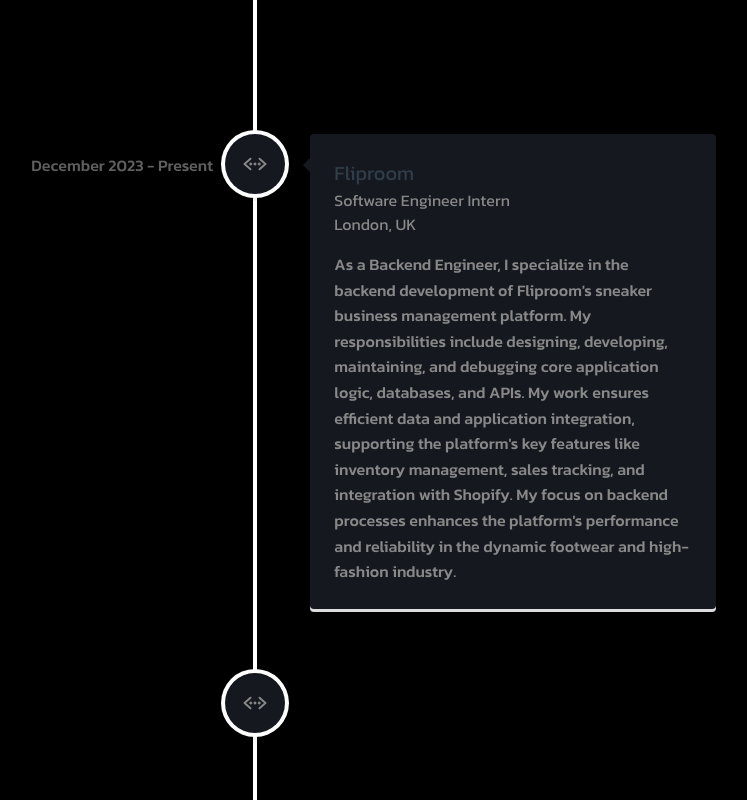
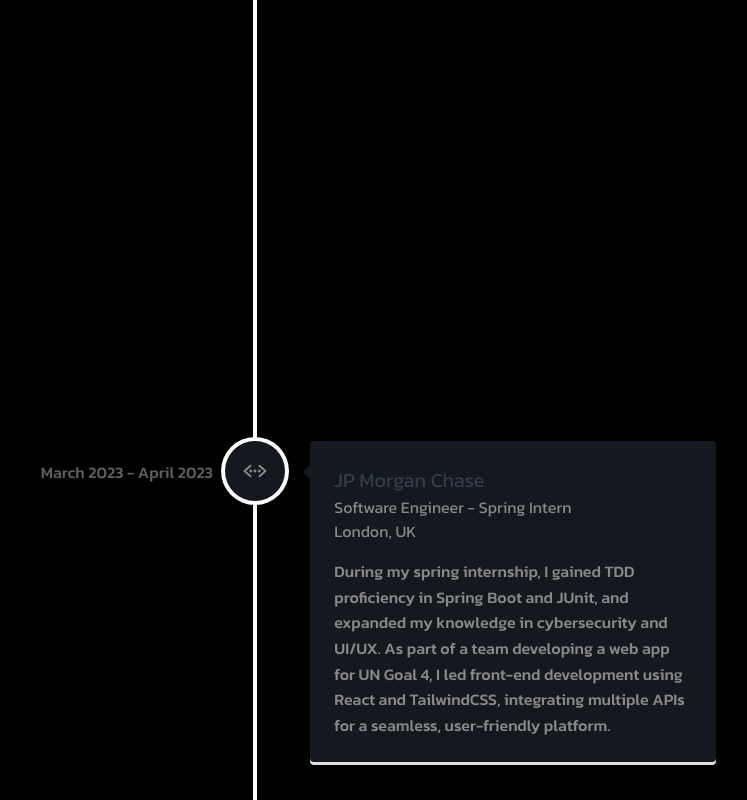
Before and after one commit to Osireg17/portfolio-v2, a React (Create React App) app: page / in a window 1280 px wide. Shown: the part 1600-2400 px from the top of the page, without its empty margins (385-1132 px from the left). Built offline with nearby package versions, Linux system fonts and the light colour scheme.

Commit message:
Remove commented out code and update experience

```diff
--- a/src/data.tsx
+++ b/src/data.tsx
@@ -29,26 +29,26 @@
 
 
 export const Experience = [
-  {
-    id: 1,
-    date: "June 2024 - August 2024",
-    iconsSrc: <IoCodeWorking />,
-    company: "Morgan Stanley",
-    title: "Incoming Software Engineer Intern",
-    location: "London, UK",
+  // {
+  //   id: 1,
+  //   date: "June 2024 - August 2024",
+  //   iconsSrc: <IoCodeWorking />,
+  //   company: "Morgan Stanley",
+  //   title: "Incoming Software Engineer Intern",
+  //   location: "London, UK",
 
 
-  },
-  {
-    id: 2,
-    date: "December 2023 - Present",
-    iconsSrc: <IoCodeWorking />,
-    company: "Fliproom",
-    title: "Software Engineer Intern",
-    location: "London, UK",
-    description:
-      "As a Backend Engineer, I specialize in the backend development of Fliproom's sneaker business management platform. My responsibilities include designing, developing, maintaining, and debugging core application logic, databases, and APIs. My work ensures efficient data and application integration, supporting the platform's key features like inventory management, sales tracking, and integration with Shopify. My focus on backend processes enhances the platform's performance and reliability in the dynamic footwear and high-fashion industry."
-  },
+  // },
+  // {
+  //   id: 2,
+  //   date: "December 2023 - Present",
+  //   iconsSrc: <IoCodeWorking />,
+  //   company: "Fliproom",
+  //   title: "Software Engineer Intern",
+  //   location: "London, UK",
+  //   description:
+  //     "As a Backend Engineer, I specialize in the backend development of Fliproom's sneaker business management platform. My responsibilities include designing, developing, maintaining, and debugging core application logic, databases, and APIs. My work ensures efficient data and application integration, supporting the platform's key features like inventory management, sales tracking, and integration with Shopify. My focus on backend processes enhances the platform's performance and reliability in the dynamic footwear and high-fashion industry."
+  // },
     {
       id: 3,
       date: "July 2023 - Present",
```
Also changed, not shown: 1 other file (tests, documents, lock files or other folders).
